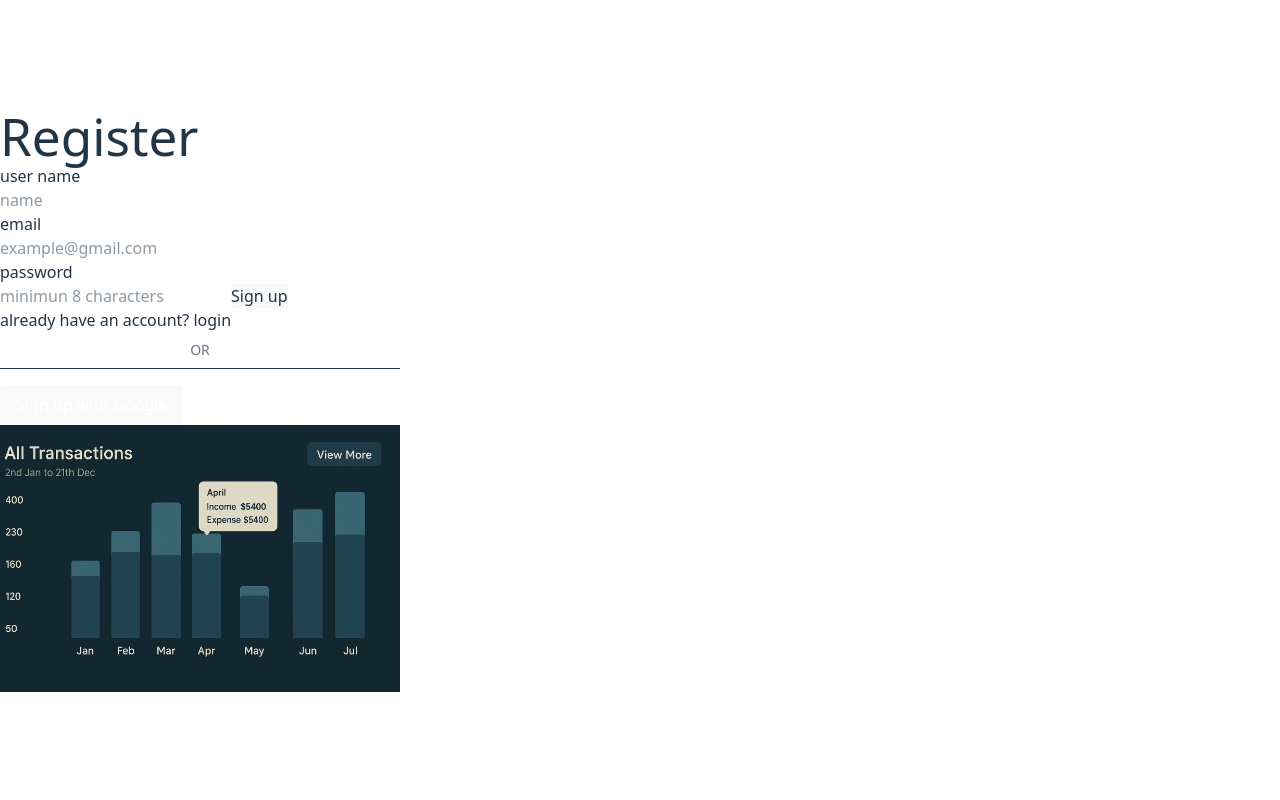
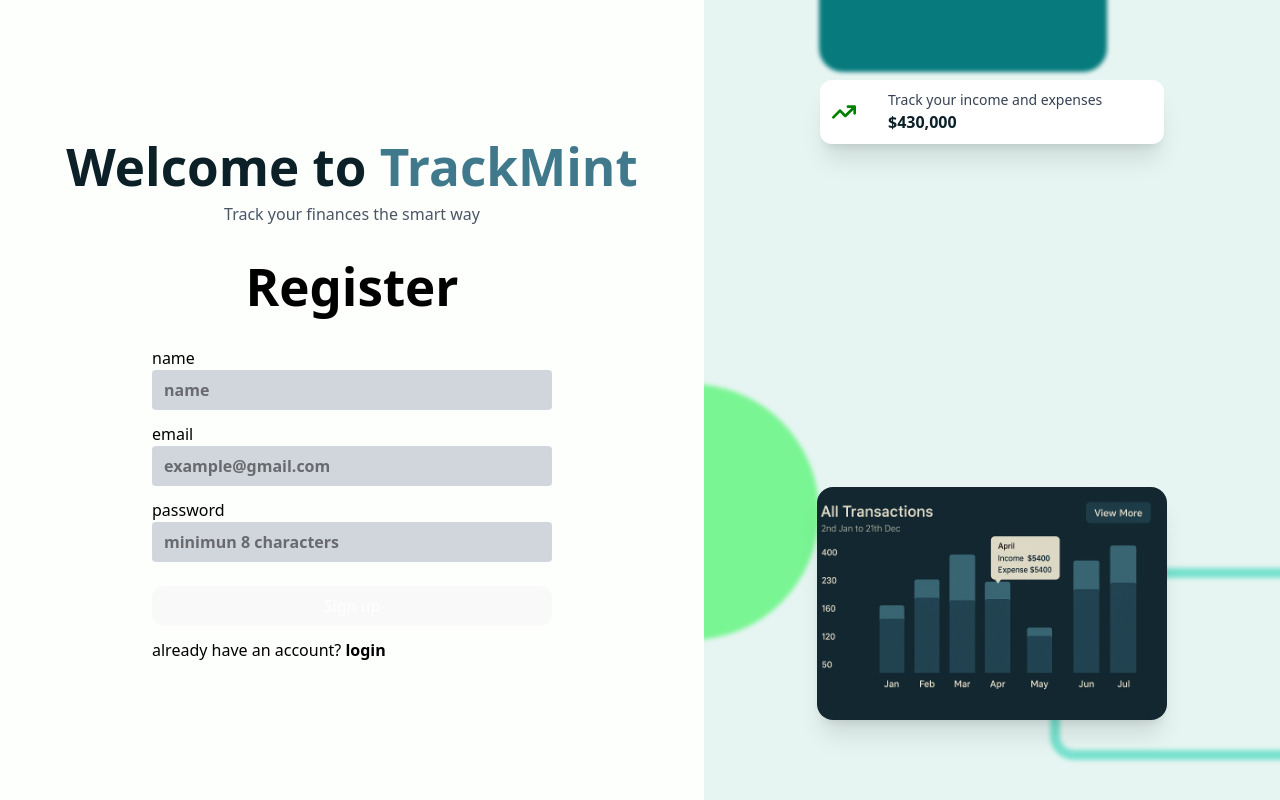
Before and after one commit to skairover/TrackMint-frontend, a React (Vite) app: page /register in a window 1280 px wide. Built offline with nearby package versions, Linux system fonts and the light colour scheme.

Commit message:
finishing authLayout ig

```diff
--- a/src/Components/AuthLayout.jsx
+++ b/src/Components/AuthLayout.jsx
@@ -1,11 +1,52 @@
-import React from 'react';
-import Chart2 from '../assets/Chart2.png'
 
-const AuthLayout = ({children}) => {
+import Chart2 from '../assets/Chart2.png';
+import { FaArrowTrendUp } from "react-icons/fa6";
+const AuthLayout = ({ children }) => {
   return (
-    <div>
-        {children}
-        <img src={Chart2} className='w-100 float-right ' />
+    <div className="min-h-screen w-screen flex flex-col md:flex-row bg-[#FDFFFD]">
+
+      {/* LEFT SECTION: Form + Headings */}
+      <div className="flex-1 flex flex-col justify-center items-center px-6 md:px-12 py-10">
+        {/* Branding + Intro */}
+        <div className="text-center mb-8">
+          <h1 className="text-3xl md:text-4xl font-bold text-[#0B2027]">Welcome to <span className="text-[#40798C]">TrackMint</span></h1>
+          <p className="text-gray-600 mt-2">Track your finances the smart way</p>
+        </div>
+
+        {/* Form content */}
+        <div className="w-full max-w-md">{children}</div>
+      </div>
+
+      {/* RIGHT SECTION: Decorative Chart */}
+      <div className="hidden md:flex flex-1 relative justify-center max-w-xl items-center overflow-hidden bg-[#E6F5F2]">
+        {/*Floating Notification */}
+
+
+      <div className="absolute top-[10%] shadow-xl z-2 rounded-xl bg-white w-86 text-black flex items-center  h-16">
+        <span className="flex items-center justify-center h-16 px-3 mr-5">
+          <FaArrowTrendUp color="green" size="24px" />
+        </span>
+        <div className='flex flex-col justify-center items-start'>
+          <span className="text-sm font-medium text-gray-700">
+          Track your income and expenses
+          </span>
+          <span className="font-bold text-[#0B2027] ">$430,000</span>
+        </div>
+      </div>
+
+
+        {/* Floating Card Shadow */}
+        <div className="absolute top-[-15%] right-[30%] w-72 h-48 bg-[#077A7D] rounded-3xl blur-[2px]"></div>
+        {/* Border Box */}
+        <div className="absolute bottom-[5%] right-[-10%] w-72 h-48 border-10 border-[#7AE2CF] rounded-3xl blur-[2px]"></div>
+        <div className='absolute bottom-[20%] right-[80%] w-64 h-64 bg-[#7af593] rounded-full blur-[2px]'></div>
+        {/* Chart Image */}
+        <img
+          src={Chart2}
+          alt="TrackMint Chart Preview"
+          className="z-10 absolute bottom-[10%] w-[350px] rounded-2xl shadow-xl"
+        />
+      </div>
     </div>
   );
 };
--- a/src/auth/Login.jsx
+++ b/src/auth/Login.jsx
@@ -2,6 +2,7 @@
 import { useNavigate } from 'react-router-dom';
 import { toast } from 'react-hot-toast';
 import { login } from '../services/authServices';
+import AuthLayout from '../Components/AuthLayout';
 
 function Login() {
   const navigate = useNavigate();
@@ -28,9 +29,10 @@
   };
 
   return (
-    <div>
-      <div>
-        <h1>Login</h1>
+
+    <AuthLayout>
+      <div className='flex flex-col items-center text-black  justify-center'>
+        <h1 className='text-black font-bold mb-8'>Login</h1>
         <form onSubmit={handleSubmit}>
           <p>Email</p>
           <input
@@ -39,6 +41,8 @@
             placeholder="example@gmail.com"
             autoComplete="email"
             onChange={(e) => setForm({ ...form, email: e.target.value })}
+            className='bg-gray-300 px-3 py-2 rounded mb-3 hover:bg-gray-200 outline-none font-semibold min-w-100 transition duration-300 '
+
           />
 
           <p>Password</p>
@@ -48,15 +52,16 @@
             placeholder="Minimum 8 characters"
             autoComplete="current-password"
             onChange={(e) => setForm({ ...form, password: e.target.value })}
+            className='bg-gray-300 px-3 py-2 rounded mb-3 hover:bg-gray-200 outline-none font-semibold min-w-100 transition duration-300 '
           />
 
-          <button type="submit">Login</button>
+          <button type="submit" className='flex items-center justify-center text-white rounded-xl my-3 min-w-100 bg-[#0B2027] hover:bg-[#173f4f] py-2 px-4 transition duration-300 '>Login</button>
           <p>
-            Don't have an account? <a onClick={handleRegister}>Sign up</a>
+            Don't have an account? <a onClick={handleRegister} className=' hover:text-green-800 font-bold hover:underline'>Sign up</a>
           </p>
         </form>
       </div>
-    </div>
+    </AuthLayout>
   );
 }
 
--- a/src/auth/Register.jsx
+++ b/src/auth/Register.jsx
@@ -6,7 +6,6 @@
 
 function Register() {
   const navigate = useNavigate();
-  const baseURL = import.meta.env.VITE_API_BASE_URL;
   const [form, setForm] = useState({name:'', email:'', password:''});
 
   const handleSubmit = async (e) => {
@@ -31,45 +30,40 @@
   return (
     <AuthLayout>
     <div>
-        <div>
-            <h1>Register</h1>
+        <div className='flex flex-col items-center  justify-center'>
+            <h1 className='text-black font-bold mb-8'>Register</h1>
             <div>
-                <form onSubmit={handleSubmit}>
-                    <p>user name</p>
+                <form onSubmit={handleSubmit} className='text-black'>
+                    <p>name</p>
                     <input type="text"
                       name='name'
                       placeholder='name'
                       autoComplete='off'
-                      onChange={(e)=>setForm({...form, name:e.target.value})}/>
+                      onChange={(e)=>setForm({...form, name:e.target.value})}
+                      className='bg-gray-300 px-3 py-2 rounded mb-3 hover:bg-gray-200 outline-none font-semibold min-w-100 transition duration-300 '
+                      />
 
                     <p>email</p>
                     <input type="email"
                       name='Register_email'
                       placeholder='example@gmail.com'
                       autoComplete='new-email'
-                      onChange={(e)=>setForm({...form, email:e.target.value})}/>
+                      onChange={(e)=>setForm({...form, email:e.target.value})}
+                      className='bg-gray-300 px-3 py-2 rounded mb-3 hover:bg-gray-200 outline-none font-semibold min-w-100 transition duration-300'/>
 
                     <p>password</p>
                     <input type="password"
                       name='Register_password'
                       placeholder='minimun 8 characters'
                       autoComplete='new-password'
-                      onChange={(e)=>setForm({...form, password:e.target.value})}/>
+                      onChange={(e)=>setForm({...form, password:e.target.value})}
+                      className='bg-gray-300 px-3 py-2 rounded mb-3 hover:bg-gray-200 outline-none font-semibold min-w-100 transition duration-300'/><br/>
 
-                    <button type='submit' >Sign up</button>
-                    <p>already have an account? <a onClick={handleLogin}>login</a></p>
+                    <button type='submit' className='flex items-center justify-center text-white rounded-xl my-3 min-w-100 bg-[#0B2027] hover:bg-[#173f4f] py-2 px-4 transition duration-300 ' >Sign up</button>
+                    <p>already have an account?  <span><a onClick={handleLogin} className=' hover:text-green-800 font-bold hover:underline'> login</a></span></p>
 
                 </form>
-                <p className="my-2 text-center text-sm text-gray-500">OR</p>
 
-                <hr />
-                <button
-                  type="button"
-                  onClick={() => window.location.href = `${baseURL}/api/auth/google`}
-                  className="mt-4 bg-blue-500 text-white py-2 px-4 rounded hover:bg-blue-600 transition"
-                >
-                  Sign up with Google
-                </button>
 
             </div>
         </div>
--- a/src/index.css
+++ b/src/index.css
@@ -58,9 +58,7 @@
     color: #213547;
     background-color: #ffffff;
   }
-  a:hover {
-    color: #747bff;
-  }
+
   button {
     background-color: #f9f9f9;
   }
```
Also changed, not shown: src/pages/Settings.jsx (line endings or trailing spaces).
